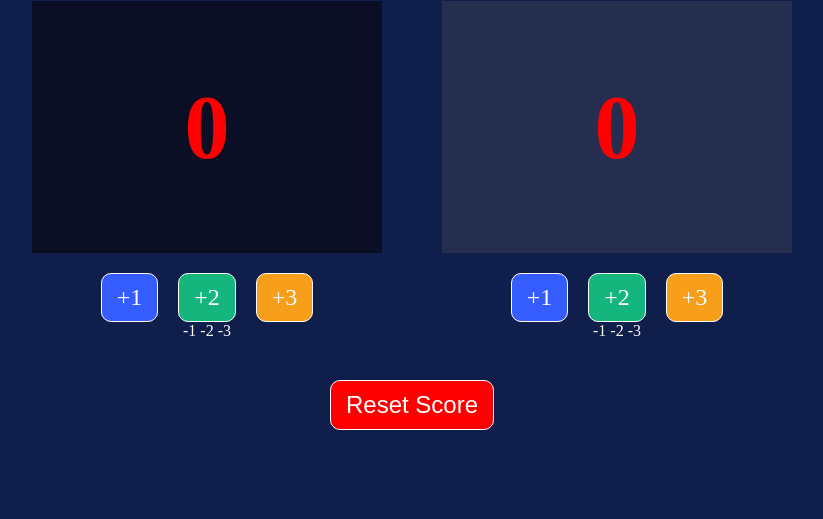
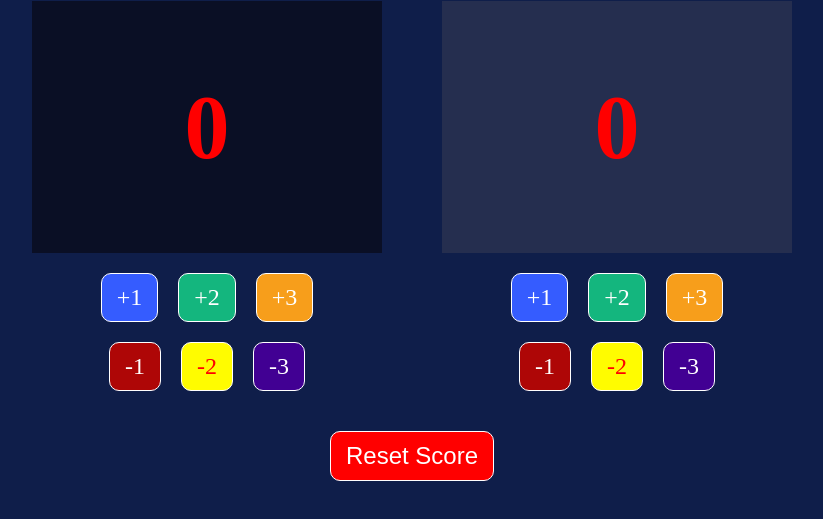
Before and after one commit to mawais24/basketball-score-board, a plain HTML site: page index.html in a window 1280 px wide. Shown: the part 99-618 px from the top of the page, without its empty margins (228-1051 px from the left). Drawn offline with Linux system fonts and the light colour scheme.

Commit message:
add styling for Minus buttons

```diff
--- a/css/style.css
+++ b/css/style.css
@@ -47,14 +47,16 @@ body {
   background-color: #252e4f;
 }
 
-.add-btns {
+.add-btns,
+.minus-btns {
   display: flex;
   gap: 20px;
   align-items: center;
   margin-top: 20px;
 }
 
-.plus-btn {
+.plus-btn,
+.minus-btn {
   padding: 10px 15px;
   border-radius: 10px;
   font-size: 24px;
@@ -67,14 +69,27 @@ body {
   background-color: #355cff;
 }
 
+.minus-one {
+  background-color: #ae0606;
+}
+
 .add-two {
   background-color: #14b67e;
+}
+
+.minus-two {
+  background-color: #fffc00;
+  color: red;
 }
 
 .add-three {
   background-color: #f79e1b;
 }
 
+.minus-three {
+  background-color: #410093;
+}
+
 .reset-btn {
   background-color: red;
   color: white;
```
